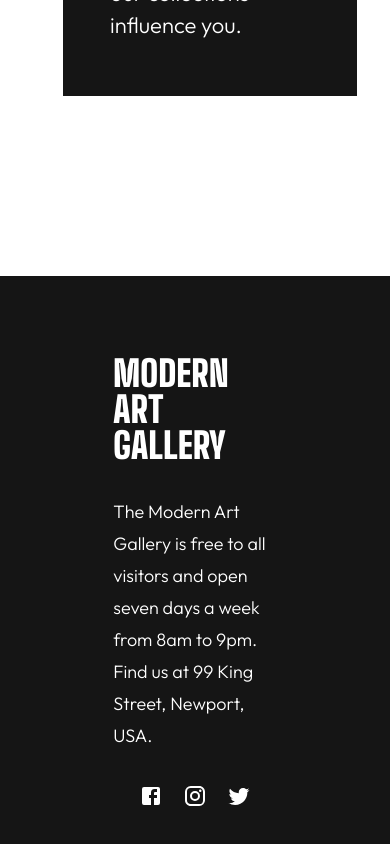
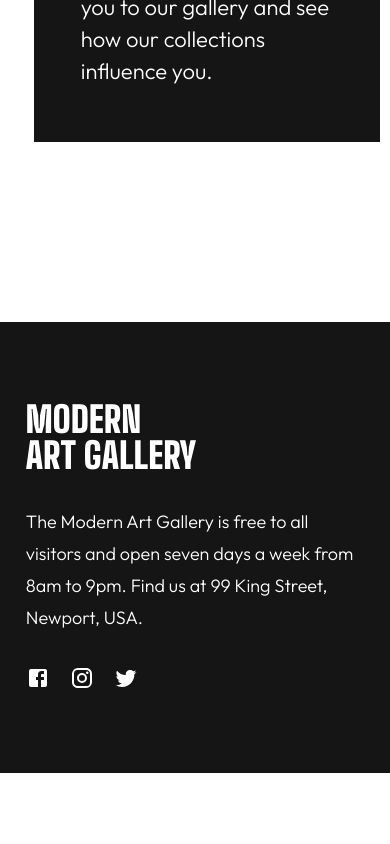
Before and after one commit to mseidel819/fe-art-gallery-website, a React (Create React App) app: page / in a window 390 px wide. Shown: the part 2910-3754 px from the top of the page. After the commit the page ends 3683 px from the top, so only its background shows below. Built offline with nearby package versions, Linux system fonts and the light colour scheme.

Commit message:
added footer responsiveness.

```diff
--- a/src/components/Gallery/gallery.component.jsx
+++ b/src/components/Gallery/gallery.component.jsx
@@ -12,11 +12,14 @@ import galleryImageTablet3 from "../../assets/tablet/image-grid-3@2x.jpg";
 import galleryImageMobile3 from "../../assets/mobile/image-grid-3@2x.jpg";
 
 const Gallery = ({ size }) => {
+  const margins =
+    size === "desktop" ? "80%" : size === "tablet" ? "90%" : "95%";
+
   return (
     <Grid
       container
       spacing={3}
-      sx={{ width: "80%", margin: "180px auto", marginTop: "100px" }}
+      sx={{ width: `${margins}`, margin: "180px auto", marginTop: "100px" }}
     >
       <Grid container item spacing={6} alignItems="center">
         <Grid item md={5}>
--- a/src/components/footer/footer.component.jsx
+++ b/src/components/footer/footer.component.jsx
@@ -4,39 +4,48 @@ import FacebookIcon from "@mui/icons-material/Facebook";
 import TwitterIcon from "@mui/icons-material/Twitter";
 import InstagramIcon from "@mui/icons-material/Instagram";
 
-const Footer = ({ bkgColor, color, hoverColor }) => {
+const Footer = ({ bkgColor, color, hoverColor, size }) => {
+  const margins =
+    size === "desktop" ? "80%" : size === "tablet" ? "95%" : "95%";
+
   return (
     <Container
       maxWidth="100%"
       sx={{
         backgroundColor: `${bkgColor}`,
         // height: "244px",
-        padding: "80px",
+        padding: "80px 0",
         display: "flex",
         justifyContent: "center",
       }}
     >
-      <Grid container maxWidth="85%" spacing={4}>
-        <Grid item lg={4} md={2} xs={12}>
+      <Grid
+        container
+        maxWidth={margins}
+        spacing={4}
+        justifyContent="space-between"
+      >
+        <Grid container item lg={10} md={8}>
+          <Grid item lg={4} md={6} xs={12}>
             <Typography color={color} variant="h4">
               Modern <br />
               Art Gallery
             </Typography>
           </Grid>
 
-        <Grid item lg={5} md={6} xs={12}>
+          <Grid item lg={6} md={6} xs={12}>
             <Typography color={color} variant="p" fontSize="18px">
-            The Modern Art Gallery is free to all visitors and open seven days a
-            week from 8am to 9pm. Find us at 99 King Street, Newport, USA.
+              The Modern Art Gallery is free to all visitors and open seven days
+              a week from 8am to 9pm. Find us at 99 King Street, Newport, USA.
             </Typography>
           </Grid>
-
+        </Grid>
         <Grid
           item
           container
           color={color}
-          justifyContent="center"
-          lg={3}
+          justifyContent={size === "mobile" ? "left" : "right"}
+          lg={2}
           md={4}
           xs={12}
         >
--- a/src/pages/main-page/main-page.component.jsx
+++ b/src/pages/main-page/main-page.component.jsx
@@ -7,7 +7,12 @@ const MainPage = ({ size }) => {
     <>
       <Hero size={size} />
       <Gallery size={size} />
-      <Footer bkgColor={"#151515"} color={"white"} hoverColor={"#d5966c"} />
+      <Footer
+        bkgColor={"#151515"}
+        color={"white"}
+        hoverColor={"#d5966c"}
+        size={size}
+      />
     </>
   );
 };
--- a/src/themes.jsx
+++ b/src/themes.jsx
@@ -34,6 +34,7 @@ export const theme = createTheme({
       fontWeight: "900",
       textTransform: "uppercase",
       fontFamily: "Big Shoulders Display",
+      marginBottom: "32px",
     },
     p: {
       fontFamily: "Outfit",
```
Lines whose indentation alone changed are shown as unchanged.
